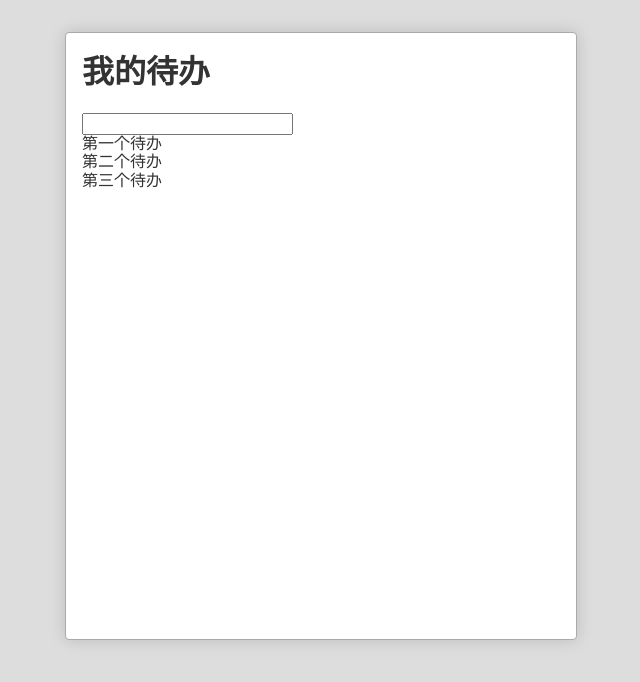
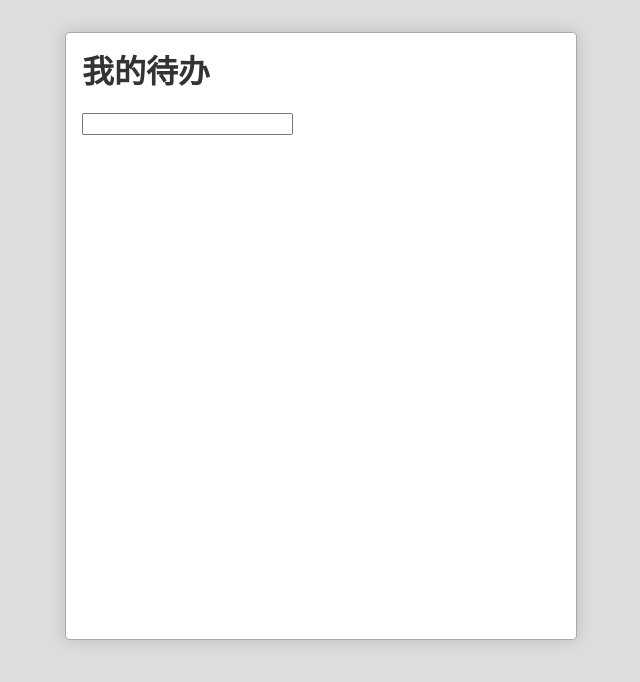
Before and after one commit to mumu111111/project-react, a React (Create React App) app: page / in a window 1280 px wide. Shown: the top 682 px of the page, without its empty margins (319-959 px from the left). Built offline with nearby package versions, Linux system fonts and the light colour scheme.

Commit message:
新增todo

```diff
--- a/src/App.js
+++ b/src/App.js
@@ -12,12 +12,8 @@
   super(props)
 
   this.state ={
-    newTodo: ' ',
-    todoList: [
-      {id: 1, title: '第一个待办'},
-      {id: 2, title: '第二个待办'},
-      {id: 3, title: '第三个待办'}
-    ]
+    newTodo:'',
+    todoList: []
   }
 }
 
@@ -26,17 +22,19 @@
 render(){
 let todos = this.state.todoList.map((item, index)=>{
   return (
-    <li>
-    <TodoItem todo={item} />
+    <li key={index}>
+       <TodoItem todo={item} />
     </li>
   )
 })
+
+console.log(todos)
 
   return (
     <div className='App'>
       <h1>我的待办</h1>
       <div className='inputWrapper'>
-        <TodoInput content={this.state.newTodo} onSubmit={this.addTodo} />
+        <TodoInput content={this.state.newTodo} onSubmit={this.addTodo.bind(this)} />
       </div>
       <ol>
         {todos}
@@ -44,9 +42,26 @@
     </div>
   )
 }
-  addTodo(){
-    console.log('我添加一个todo了')
+  addTodo(event){
+   this.state.todoList.push({
+     id: idMaker(),
+     title: event.target.value,
+     status: null,
+     deleted: false
+   })
+
+   this.setState({
+     newTodo: '',
+     todoList: this.state.todoList
+   })
   }
 }
 
 export default App;
+
+let id=0
+
+function idMaker(){
+  id += 1
+  return id
+}
--- a/src/TodoInput.js
+++ b/src/TodoInput.js
@@ -11,7 +11,7 @@
 
         if(e.key=== 'Enter'){
 
-           this.props.onSubmit.call()
+           this.props.onSubmit(e)
         }
     }
 
```
